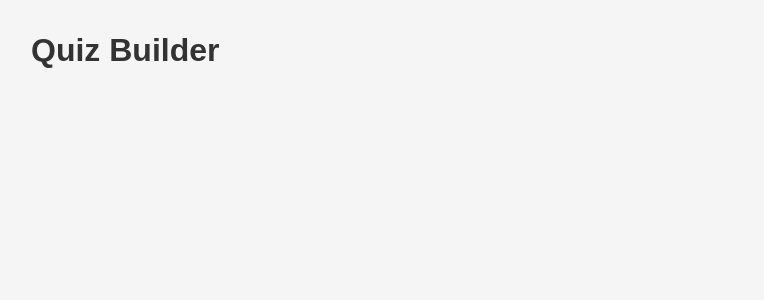
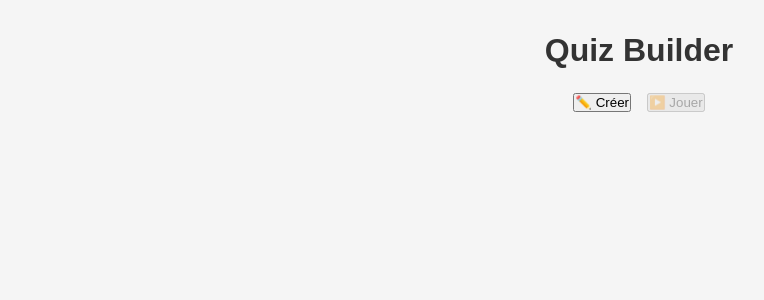
Before and after one commit to MedRaid1996/Quiz-Builder, a React (Vite) app: page / in a window 1280 px wide. Shown: the top 300 px of the page, without its empty margins (1-765 px from the left). Built offline with nearby package versions, Linux system fonts and the light colour scheme.

Commit message:
feat: state global App, hook useLocalStorage, utilitaire scoreCalculator

```diff
--- a/src/App.jsx
+++ b/src/App.jsx
@@ -1,12 +1,133 @@
 import { useState } from 'react'
-import reactLogo from './assets/react.svg'
-import viteLogo from './assets/vite.svg'
-import heroImg from './assets/hero.png'
+import useLocalStorage from './hooks/useLocalStorage'
+import QuizForm from './components/QuizForm'
+import QuestionForm from './components/QuestionForm'
+import QuestionList from './components/QuestionList'
+import QuizPlayer from './components/QuizPlayer'
+import ScoreBoard from './components/ScoreBoard'
 
 function App() {
+
+  // --- STATE GLOBAL ---
+
+  // Titre du quiz — sauvegardé dans localStorage
+  const [quizTitle, setQuizTitle] = useLocalStorage('quizTitle', '')
+
+  // Liste des questions — sauvegardée dans localStorage
+  const [questions, setQuestions] = useLocalStorage('questions', [])
+
+  // Réponses du joueur pendant le quiz — { id: 'réponse choisie' }
+  const [userAnswers, setUserAnswers] = useState({})
+
+  // Résultat final après correction — { correct, total, percentage }
+  const [score, setScore] = useState(null)
+
+  // Vue active : 'create' (création) | 'play' (jeu) | 'score' (résultats)
+  const [currentView, setCurrentView] = useState('create')
+
+
+  // --- FONCTIONS ---
+
+  // Ajoute une nouvelle question à la liste avec un id unique
+  const addQuestion = (newQuestion) => {
+    const question = {
+      ...newQuestion,
+      id: Date.now(), // timestamp comme identifiant unique
+    }
+    setQuestions([...questions, question])
+  }
+
+  // Supprime une question par son id
+  const deleteQuestion = (id) => {
+    setQuestions(questions.filter((q) => q.id !== id))
+  }
+
+  // Enregistre la réponse du joueur pour une question donnée
+  const handleAnswer = (questionId, answer) => {
+    setUserAnswers({ ...userAnswers, [questionId]: answer })
+  }
+
+  // Reçoit le score calculé depuis QuizPlayer et affiche la vue score
+  const handleScore = (finalScore) => {
+    setScore(finalScore)
+    setCurrentView('score')
+  }
+
+  // Remet tout à zéro et retourne à la vue création
+  const resetQuiz = () => {
+    setUserAnswers({})
+    setScore(null)
+    setCurrentView('create')
+  }
+
+  // Lance le quiz en réinitialisant les réponses et en allant à la vue jeu
+  const startQuiz = () => {
+    setUserAnswers({})
+    setScore(null)
+    setCurrentView('play')
+  }
+
+
+  // --- RENDU ---
+
   return (
-    <div>
-      <h1>Quiz Builder</h1>
+    <div style={{ maxWidth: '800px', margin: '0 auto' }}>
+
+      <h1 style={{ marginBottom: '1.5rem', textAlign: 'center' }}>
+        Quiz Builder
+      </h1>
+
+      {/* Barre de navigation entre les vues */}
+      <nav style={{ display: 'flex', gap: '1rem', marginBottom: '2rem', justifyContent: 'center' }}>
+        <button onClick={() => setCurrentView('create')}>
+          ✏️ Créer
+        </button>
+        {/* Le bouton Jouer est désactivé s'il n'y a aucune question */}
+        <button
+          onClick={startQuiz}
+          disabled={questions.length === 0}
+        >
+          ▶️ Jouer
+        </button>
+      </nav>
+
+      {/* Vue Création : formulaire titre + formulaire question + liste */}
+      {currentView === 'create' && (
+        <div>
+          <QuizForm
+            quizTitle={quizTitle}
+            setQuizTitle={setQuizTitle}
+          />
+          <QuestionForm addQuestion={addQuestion} />
+          <QuestionList
+            questions={questions}
+            deleteQuestion={deleteQuestion}
+          />
+        </div>
+      )}
+
+      {/* Vue Jeu : le joueur répond aux questions */}
+      {currentView === 'play' && (
+        <QuizPlayer
+          quizTitle={quizTitle}
+          questions={questions}
+          userAnswers={userAnswers}
+          handleAnswer={handleAnswer}
+          handleScore={handleScore}
+          onBack={() => setCurrentView('create')}
+        />
+      )}
+
+      {/* Vue Score : affichage du résultat final */}
+      {currentView === 'score' && (
+        <ScoreBoard
+          score={score}
+          questions={questions}
+          userAnswers={userAnswers}
+          resetQuiz={resetQuiz}
+        />
+      )}
+
     </div>
   )
 }
--- a/src/components/QuestionForm.jsx
+++ b/src/components/QuestionForm.jsx
@@ -0,0 +1,3 @@
+// src/components/QuestionForm.jsx
+function QuestionForm() { return null }
+export default QuestionForm
--- a/src/components/QuestionList.jsx
+++ b/src/components/QuestionList.jsx
@@ -0,0 +1,3 @@
+// src/components/QuestionList.jsx
+function QuestionList() { return null }
+export default QuestionList
--- a/src/components/QuizForm.jsx
+++ b/src/components/QuizForm.jsx
@@ -0,0 +1,3 @@
+// src/components/QuizForm.jsx
+function QuizForm() { return null }
+export default QuizForm
--- a/src/components/QuizPlayer.jsx
+++ b/src/components/QuizPlayer.jsx
@@ -0,0 +1,3 @@
+// src/components/QuizPlayer.jsx
+function QuizPlayer() { return null }
+export default QuizPlayer
--- a/src/components/ScoreBoard.jsx
+++ b/src/components/ScoreBoard.jsx
@@ -0,0 +1,3 @@
+// src/components/ScoreBoard.jsx
+function ScoreBoard() { return null }
+export default ScoreBoard
--- a/src/hooks/useLocalStorage.js
+++ b/src/hooks/useLocalStorage.js
@@ -0,0 +1,33 @@
+import { useState } from 'react'
+
+// Hook personnalisé pour sauvegarder et lire des données dans le localStorage
+// key : la clé de stockage, initialValue : la valeur par défaut
+function useLocalStorage(key, initialValue) {
+
+    // On initialise le state en lisant d'abord le localStorage
+    const [storedValue, setStoredValue] = useState(() => {
+        try {
+            const item = localStorage.getItem(key)
+            // Si une valeur existe déjà, on la parse, sinon on utilise la valeur par défaut
+            return item ? JSON.parse(item) : initialValue
+        } catch (error) {
+            console.error('Erreur lecture localStorage :', error)
+            return initialValue
+        }
+    })
+
+    // Fonction pour mettre à jour le state ET le localStorage en même temps
+    const setValue = (value) => {
+        try {
+            setStoredValue(value)
+            localStorage.setItem(key, JSON.stringify(value))
+        } catch (error) {
+            console.error('Erreur écriture localStorage :', error)
+        }
+    }
+
+    // On retourne la valeur et la fonction de mise à jour (comme useState)
+    return [storedValue, setValue]
+}
+
+export default useLocalStorage
```
Also changed, not shown: src/utils/scoreCalculator.js (+21 -0 lines).
